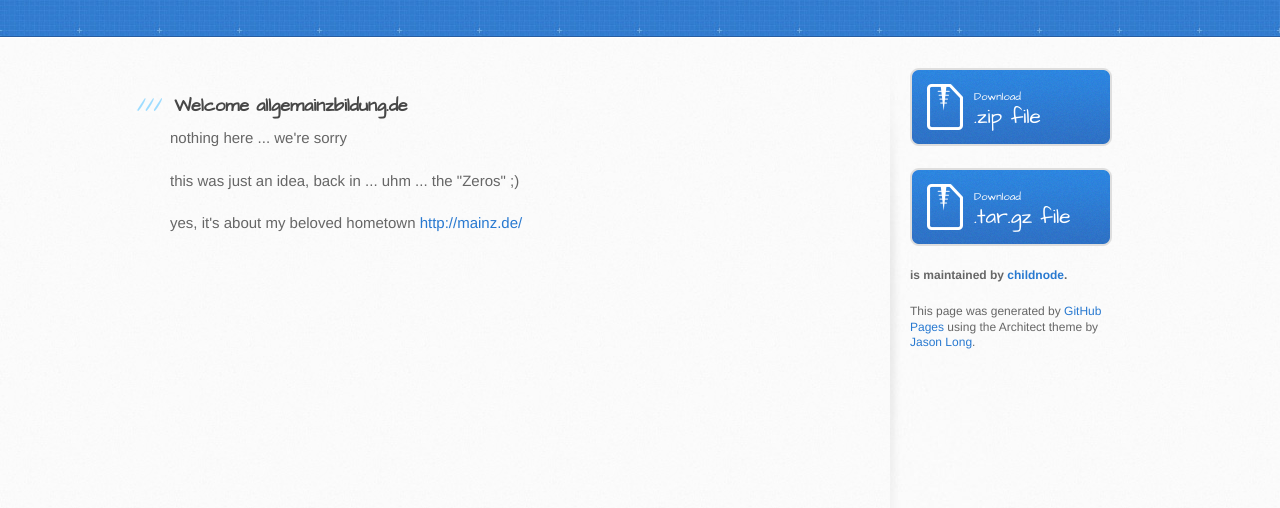
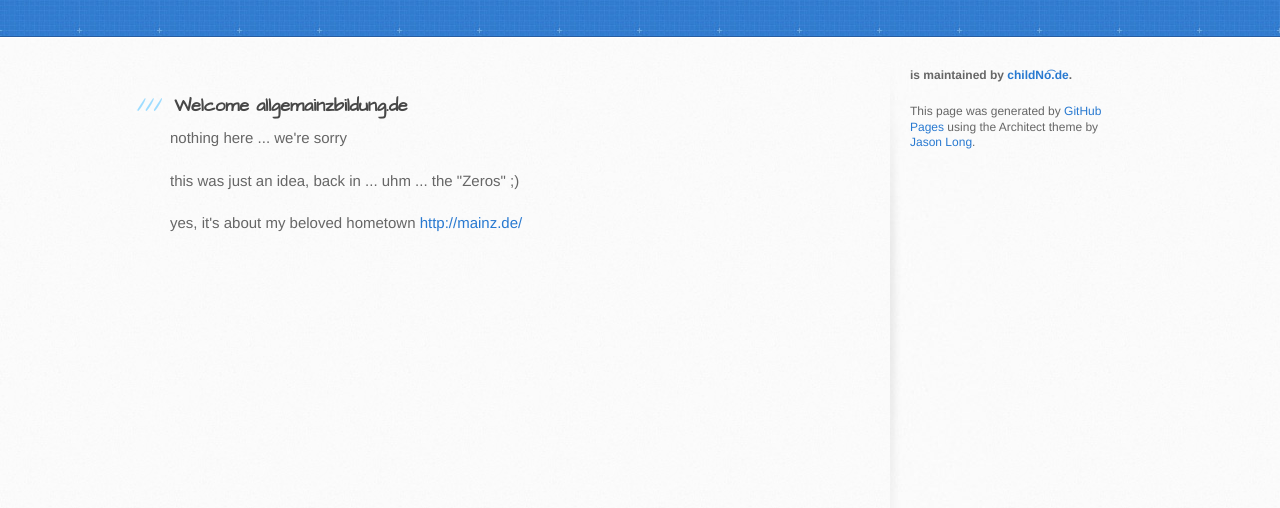
Before and after one commit to childnodeIncubator/allgemainzwissen.de, a plain HTML site: page index.html in a window 1280 px wide. Shown: the part 130-638 px from the top of the page. Drawn offline with Linux system fonts and the light colour scheme.

Commit message:
REMOVED download buttons

```diff
--- a/index.html
+++ b/index.html
@@ -13,7 +13,7 @@
     <script src="//html5shiv.googlecode.com/svn/trunk/html5.js"></script>
     <![endif]-->
 
-    <title>allgemainzbildung.de by childnode</title>
+    <title>allgemainzbildung.de by childNo͡.de</title>
   </head>
 
   <body>
@@ -39,16 +39,8 @@
         </section>
 
         <aside id="sidebar">
-          <a href="https://github.com/childnode/allgemainzbildung.de/zipball/master" class="button">
-            <small>Download</small>
-            .zip file
-          </a>
-          <a href="https://github.com/childnode/allgemainzbildung.de/tarball/master" class="button">
-            <small>Download</small>
-            .tar.gz file
-          </a>
 
-          <p class="repo-owner"><a href="https://github.com/childnode/allgemainzbildung.de"></a> is maintained by <a href="https://github.com/childnode">childnode</a>.</p>
+          <p class="repo-owner"><a href="https://github.com/childnode/allgemainzbildung.de"></a> is maintained by <a href="https://github.com/childnode">childNo͡.de</a>.</p>
 
           <p>This page was generated by <a href="https://pages.github.com">GitHub Pages</a> using the Architect theme by <a href="https://twitter.com/jasonlong">Jason Long</a>.</p>
         </aside>
```
